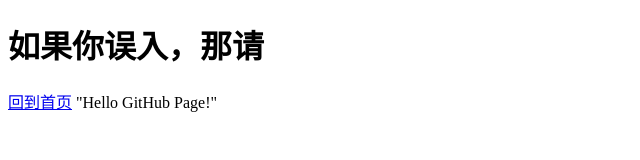
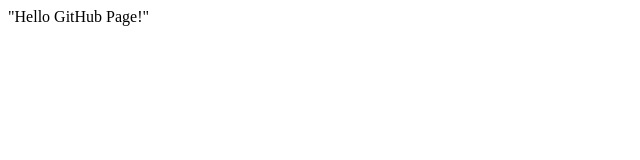
Before and after one commit to zhiqinnya/zhiqin14.github.io, a plain HTML site: page test.html in a window 1280 px wide. Shown: the whole page, without its empty margins (0-640 px from the left). Drawn offline with Linux system fonts and the light colour scheme.

Commit message:
modified:   test.html

```diff
--- a/test.html
+++ b/test.html
@@ -5,8 +5,6 @@
 <title>嗨害嗨</title>
 </head>
 <body>
-<h1>如果你误入，那请</h1>
-<a href="https://github.com/">回到首页</a>
 "Hello GitHub Page!"
 </body>
 </html>
```
